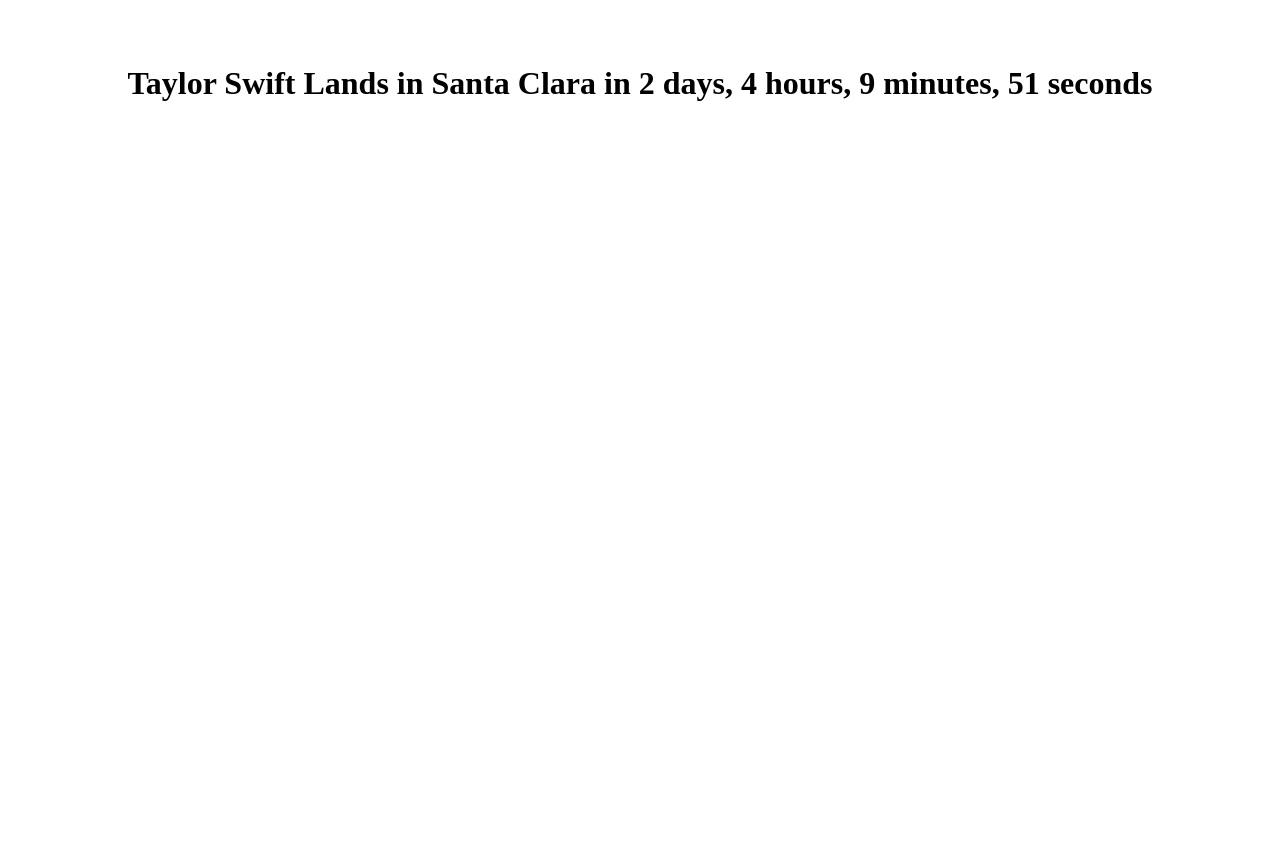
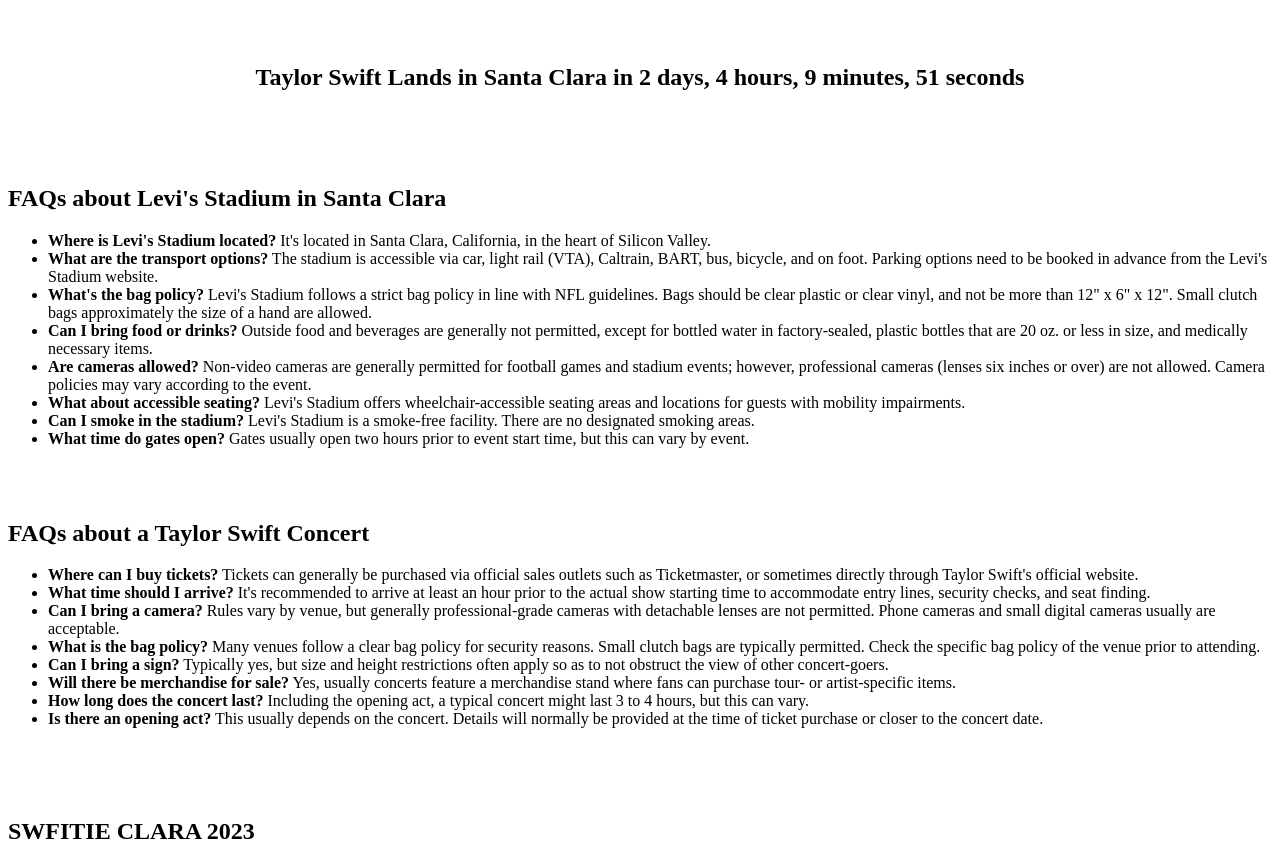
Before and after one commit to jellyfang/swift, a plain HTML site: page index.html in a window 1280 px wide. Before the commit the page ends 800 px from the top, so only its background shows below. Drawn offline with Linux system fonts and the light colour scheme.

Commit message:
Update index.html

```diff
--- a/index.html
+++ b/index.html
@@ -53,6 +53,7 @@
 </head>
 <body>
     <br><br>
+    <section>
         <center>
         <h1 style="font-face: 'Helvetica'; font-size: '3em'; text-transform: 'uppercase';">Taylor Swift Lands in Santa Clara in
         <span id="days">00</span> days,
@@ -61,5 +62,44 @@
         <span id="seconds">00</span> seconds
         </h1>
         </center>
+    </section>
+
+
+    <br><br><br>
+    <section>
+        <h1>FAQs about Levi's Stadium in Santa Clara</h1>
+    	<ul>
+    		<li><strong>Where is Levi's Stadium located?</strong> It's located in Santa Clara, California, in the heart of Silicon Valley.</li>
+    		<li><strong>What are the transport options?</strong> The stadium is accessible via car, light rail (VTA), Caltrain, BART, bus, bicycle, and on foot. Parking options need to be booked in advance from the Levi's Stadium website.</li>
+    		<li><strong>What's the bag policy?</strong> Levi's Stadium follows a strict bag policy in line with NFL guidelines. Bags should be clear plastic or clear vinyl, and not be more than 12" x 6" x 12". Small clutch bags approximately the size of a hand are allowed.</li>
+    		<li><strong>Can I bring food or drinks?</strong> Outside food and beverages are generally not permitted, except for bottled water in factory-sealed, plastic bottles that are 20 oz. or less in size, and medically necessary items.</li>
+    		<li><strong>Are cameras allowed?</strong> Non-video cameras are generally permitted for football games and stadium events; however, professional cameras (lenses six inches or over) are not allowed. Camera policies may vary according to the event.</li>
+    		<li><strong>What about accessible seating?</strong> Levi's Stadium offers wheelchair-accessible seating areas and locations for guests with mobility impairments.</li>
+    		<li><strong>Can I smoke in the stadium?</strong> Levi's Stadium is a smoke-free facility. There are no designated smoking areas.</li>
+    		<li><strong>What time do gates open?</strong> Gates usually open two hours prior to event start time, but this can vary by event.</li>
+    	</ul>
+    </section>
+
+    <br><br>
+    <section>
+    <h1>FAQs about a Taylor Swift Concert</h1>
+	<ul>
+		<li><strong>Where can I buy tickets?</strong> Tickets can generally be purchased via official sales outlets such as Ticketmaster, or sometimes directly through Taylor Swift's official website.</li>
+		<li><strong>What time should I arrive?</strong> It's recommended to arrive at least an hour prior to the actual show starting time to accommodate entry lines, security checks, and seat finding.</li>
+		<li><strong>Can I bring a camera?</strong> Rules vary by venue, but generally professional-grade cameras with detachable lenses are not permitted. Phone cameras and small digital cameras usually are acceptable.</li>
+		<li><strong>What is the bag policy?</strong> Many venues follow a clear bag policy for security reasons. Small clutch bags are typically permitted. Check the specific bag policy of the venue prior to attending.</li>
+		<li><strong>Can I bring a sign?</strong> Typically yes, but size and height restrictions often apply so as to not obstruct the view of other concert-goers.</li>
+		<li><strong>Will there be merchandise for sale?</strong> Yes, usually concerts feature a merchandise stand where fans can purchase tour- or artist-specific items.</li>
+		<li><strong>How long does the concert last?</strong> Including the opening act, a typical concert might last 3 to 4 hours, but this can vary.</li>
+		<li><strong>Is there an opening act?</strong> This usually depends on the concert. Details will normally be provided at the time of ticket purchase or closer to the concert date.</li>
+	</ul>
+    </section>
+
+    <br><br><br>
+    <footer>
+        <section>
+            <h2>SWFITIE CLARA 2023</h2>
+        </section>
+    </footer>
 </body>
 </html>
```
Lines whose indentation alone changed are shown as unchanged.
